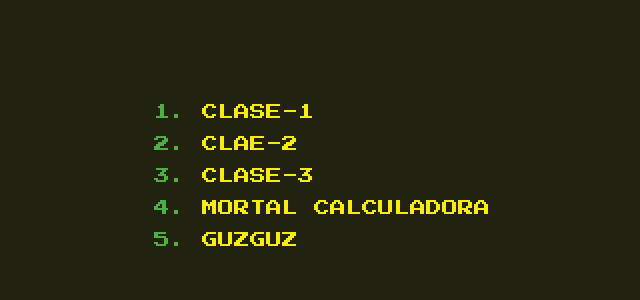
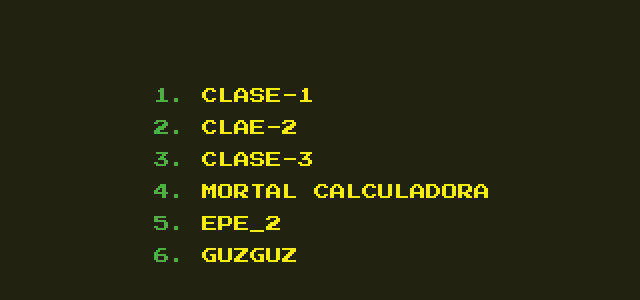
Before and after one commit to turet13/MariaDiaz, a plain HTML site: page index.html in a window 1280 px wide. Shown: the part 224-524 px from the top of the page, without its empty margins (294-934 px from the left). Drawn offline with Linux system fonts and the light colour scheme.

Commit message:
Update index.html

```diff
--- a/index.html
+++ b/index.html
@@ -13,6 +13,7 @@
     <li><a href="#" class="arrow"><i class="fas fa-arrow-alt-right"></i>Clae-2 </a></li>
     <li><a href="filtro.html" class="arrow"><i class="fas fa-arrow-alt-right"></i>Clase-3</a></li>
     <li><a href="cal.html" class="arrow"><i class="fas fa-arrow-alt-right"></i>Mortal calculadora</a></li>
+    <li><a href="https://mariaepe2.netlify.app/" class="arrow"><i class="fas fa-arrow-alt-right"></i>EPE_2</a></li>
     <li><a href="https://guzguz.netlify.app/" class="arrow"><i class="fas fa-arrow-alt-right"></i>GuzGuz</a></li>
   </ol>
 
```
